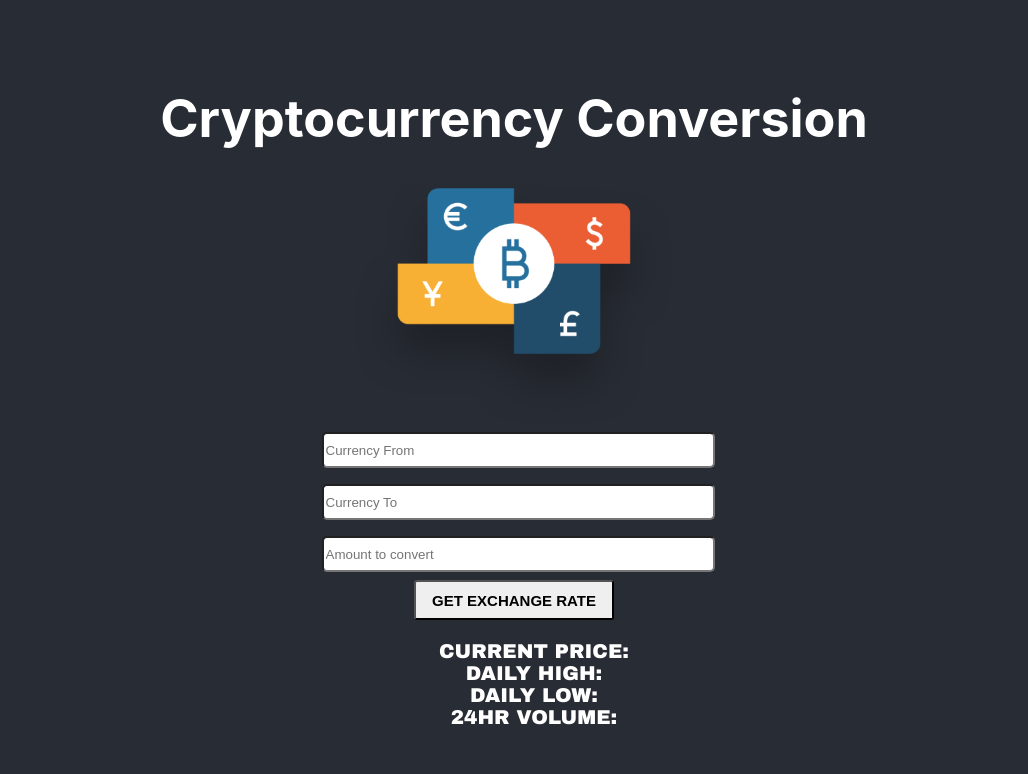
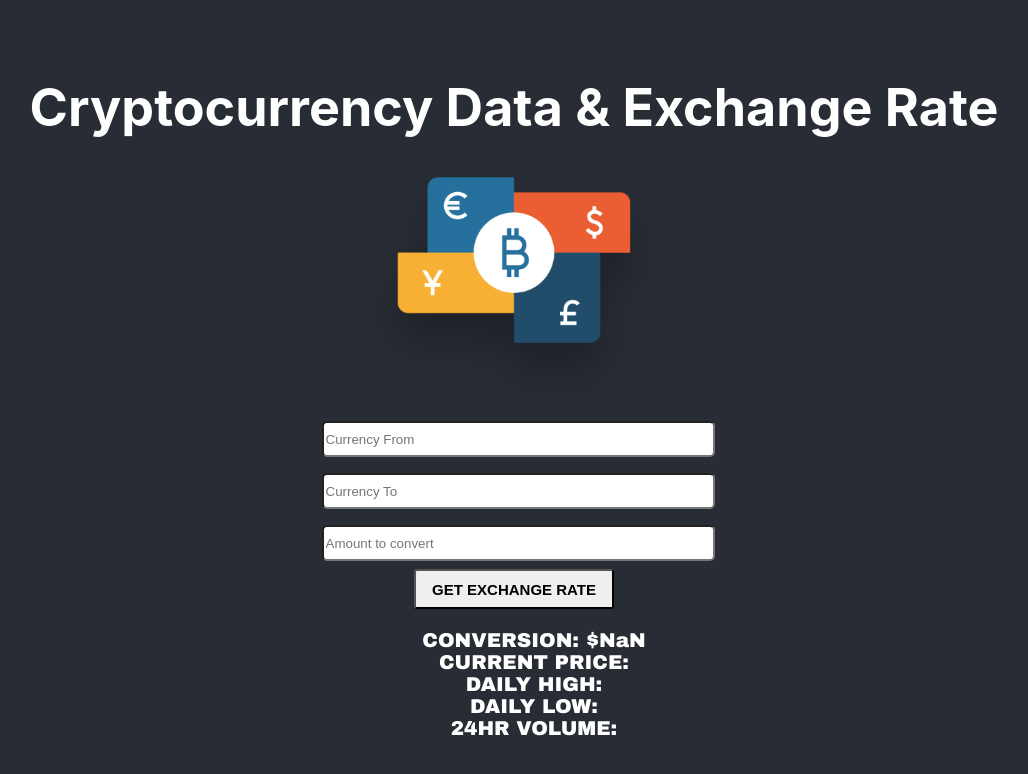
Before and after one commit to Daniel-Choiniere/reactCrypto, a React (Create React App) app: page / in a window 1280 px wide. Shown: the top 774 px of the page, without its empty margins (126-1154 px from the left). Built offline with nearby package versions, Linux system fonts and the light colour scheme.

Commit message:
receving an amount to exchange from user and displaying to them the conversion in their reuested currency

```diff
--- a/src/App.js
+++ b/src/App.js
@@ -11,45 +11,52 @@ class App extends Component {
     currentPrice: null,
     dailyHigh: null,
     dailyLow: null,
-    twentyfourVol: null
+    twentyfourVol: null,
+    cashConvert: null
   }
 
   setCurrencyFrom = name => {
     this.setState({
       currencyFrom: name
-    })
+    });
   }
   setCurrencyTo = name => {
     this.setState({
       currencyTo: name
-    })
+    });
   }
   setCurrentPrice = rate => {
     this.setState({
       currentPrice: rate
-    })
+    });
   }
   setDailyHigh = rate => {
     this.setState({
       dailyHigh: rate
-    })
+    });
   }
   setDailyLow = rate => {
     this.setState({
       dailyLow: rate
-    })
+    });
   }
   setTwentyFourVol = rate => {
     this.setState({
       twentyfourVol: rate
-    })
+    });
+  }
+
+  setCashConvert = rate => {
+    this.setState({
+      cashConvert: rate
+    });
   }
 
   render() {
     return (
       <div className="App">
         <header className="App-header">
-          <h1>Cryptocurrency Conversion</h1>
+          <h1>Cryptocurrency Data & Exchange Rate</h1>
           <img src={ logo } className="App-logo" alt="bitcoin logo" />
 
         <Input
@@ -59,6 +66,7 @@ class App extends Component {
           setHighPriceText = { this.setDailyHigh }
           setLowPriceText = { this.setDailyLow }
           setTwentyFourVol = { this.setTwentyFourVol }
+          setCashConvert = { this.setCashConvert }
         />
 
         <Display
@@ -68,6 +76,7 @@ class App extends Component {
           dailyHigh = { this.state.dailyHigh }
           dailyLow = { this.state.dailyLow }
           twentyfourVol = { this.state.twentyfourVol }
+          cash = { this.state.cashConvert }
         />
         </header>
       </div>
--- a/src/Components/Display.js
+++ b/src/Components/Display.js
@@ -3,7 +3,7 @@ import React from "react";
 function Display(props){
     return (
       <ul className="display">
-        <li>{ props.from } { props.to }</li>
+        <li>{ props.from } { props.to } CONVERSION: { '$' + parseInt(props.currentPrice) * props.cash }</li>
         <li>{ props.from }{ props.to } CURRENT PRICE: { props.currentPrice }</li>
         <li>{ props.from } DAILY HIGH: { props.dailyHigh }</li>
         <li>{ props.from } DAILY LOW:{ props.dailyLow }</li>
--- a/src/Components/Input.js
+++ b/src/Components/Input.js
@@ -9,7 +9,8 @@ class Input extends Component{
     currentPrice: null,
     dailyHigh: null,
     dailyLow: null,
-    twentyfourVol: null
+    twentyfourVol: null,
+    cashConvert: null
   }
 
   setCurrencyFrom = e => {
@@ -21,6 +22,12 @@ class Input extends Component{
   setCurrencyTo = e => {
     this.setState({
       currencyTo: e.target.value
+    });
+  }
+
+  cashToConvert = e => {
+    this.setState({
+      cashConvert: e.target.value
     });
   }
 
@@ -36,18 +43,21 @@ class Input extends Component{
     .then(response=>{
       console.log(response.data);
       this.setState({
-        currentPrice: response.data.DISPLAY[this.state.currencyFrom][this.state.currencyTo].PRICE,
+        currentPrice: response.data.RAW[this.state.currencyFrom][this.state.currencyTo].PRICE,
         dailyHigh: response.data.DISPLAY[this.state.currencyFrom][this.state.currencyTo].HIGHDAY,
         dailyLow: response.data.DISPLAY[this.state.currencyFrom][this.state.currencyTo].LOWDAY,
         twentyfourVol: response.data.DISPLAY[this.state.currencyFrom][this.state.currencyTo].VOLUMEHOURTO
       });
       // console.log(this.state);
+      // We set up our props to be used in other routes/files
       this.props.setCurrentPriceText(this.state.currentPrice);
       this.props.setHighPriceText(this.state.dailyHigh);
       this.props.setLowPriceText(this.state.dailyLow);
       this.props.setTwentyFourVol(this.state.twentyfourVol);
       this.props.setCurrencyFromName(this.state.currencyFrom);
       this.props.setCurrencyToName(this.state.currencyTo);
+      this.props.setCashConvert(this.state.cashConvert);
+      console.log(this.state.cashConvert);
     });
   }
 
@@ -57,7 +67,7 @@ class Input extends Component{
           <input id="curFrom" onChange={ this.setCurrencyFrom } placeholder="Currency From"/>
           <input id="curTo" onChange={ this.setCurrencyTo } placeholder="Currency To" />
           <br></br>
-          <input onChange={ this.setCashToConvert } placeholder="Amount to convert"/>
+          <input onChange={ this.cashToConvert } placeholder="Amount to convert"/>
           <button onClick={ this.handleClick } >GET EXCHANGE RATE </button>
         </div>
       );
```
